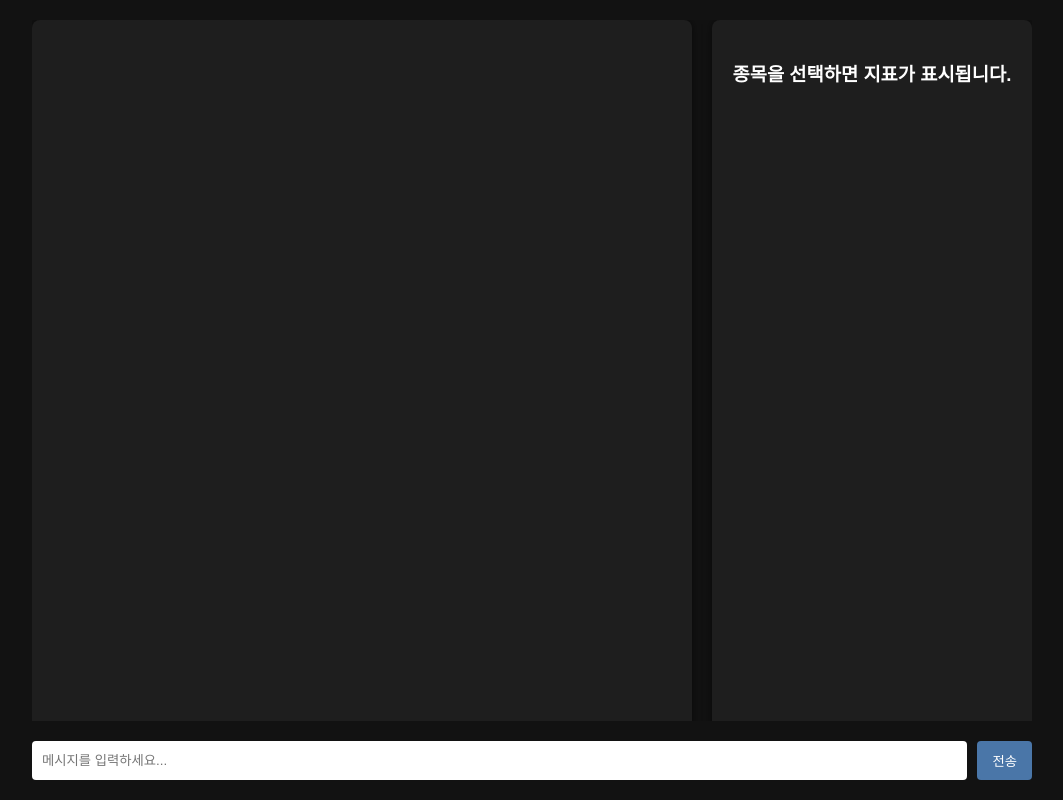
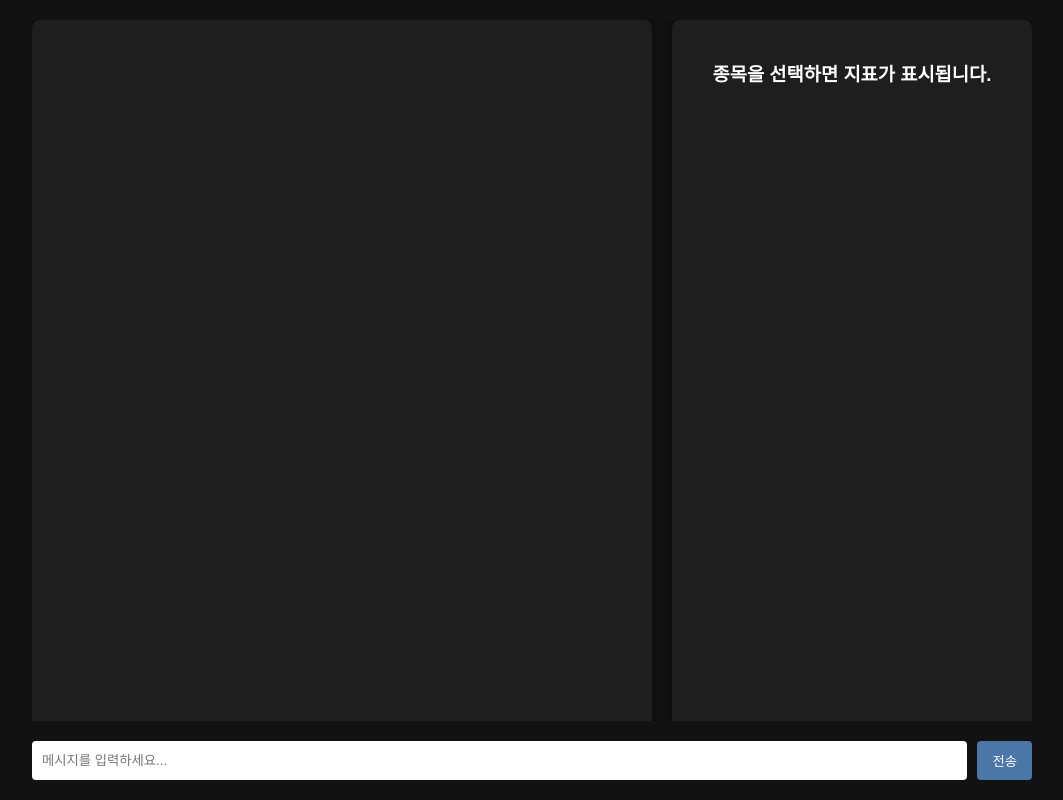
Before and after one commit to did88/Robo-Advisor, a Flask app: page / in a window 1280 px wide. Shown: the whole page, without its empty margins (108-1171 px from the left). Run offline with Flask 3, Linux system fonts and the light colour scheme.

Commit message:
Fix scrolling layout and input positioning

```diff
--- a/static/css/style.css
+++ b/static/css/style.css
@@ -1,8 +1,7 @@
 html, body {
     height: 100%;
     margin: 0;
-    overflow-x: hidden;
-    overflow-y: hidden;
+    overflow: hidden;
 }
 
 body {
@@ -12,7 +11,7 @@ body {
     display: flex;
     justify-content: center;
     align-items: stretch;
-    min-height: 100vh;
+    height: 100vh;
     padding: 20px;
     box-sizing: border-box;
 }
@@ -27,17 +26,18 @@ body {
     gap: 20px;
 }
 
-.app-container {
+
+.main-content {
     width: 100%;
-    display: grid;
-    grid-template-columns: 1fr 320px;
+    display: flex;
+    height: 100%;
     gap: 20px;
     overflow: hidden;
 }
 
 @media (max-width: 768px) {
-    .app-container {
-        grid-template-columns: 1fr;
+    .main-content {
+        flex-direction: column;
     }
     .info-panel {
         height: 300px;
@@ -52,6 +52,14 @@ body {
     height: 100%;
     display: flex;
     flex-direction: column;
+}
+
+
+.chat-area {
+    flex: 1;
+    display: flex;
+    flex-direction: column;
+    overflow: hidden;
 }
 
 .chat-history {
@@ -71,6 +79,7 @@ body {
     align-items: center;
     height: 100%;
     overflow-y: auto;
+    flex: 0 0 320px;
 }
 
 .message {
--- a/templates/index.html
+++ b/templates/index.html
@@ -8,8 +8,8 @@
 </head>
 <body>
     <div class="layout">
-        <div class="app-container">
-            <div class="card chat-card">
+        <div class="main-content">
+            <div class="chat-area chat-card">
                 <div id="chatHistory" class="chat-history"></div>
             </div>
             <div class="info-panel" id="infoPanel">
```
